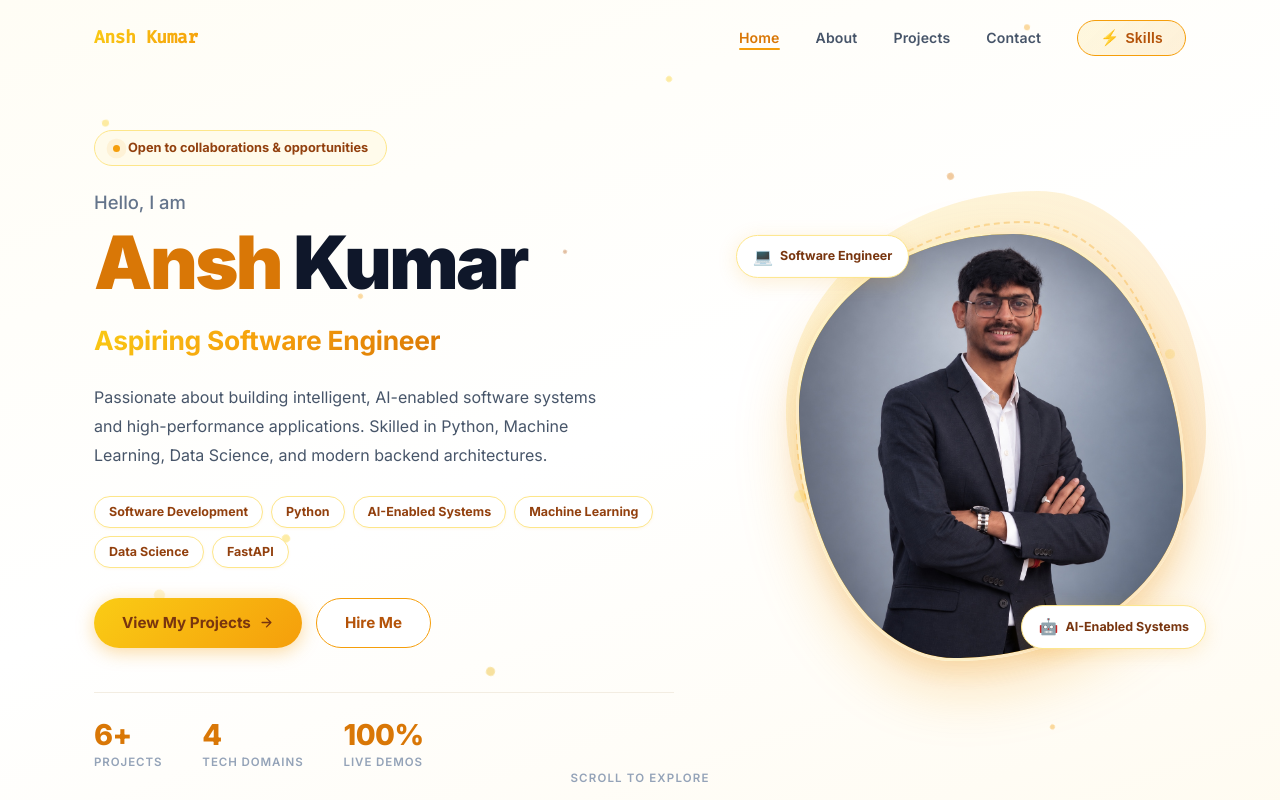
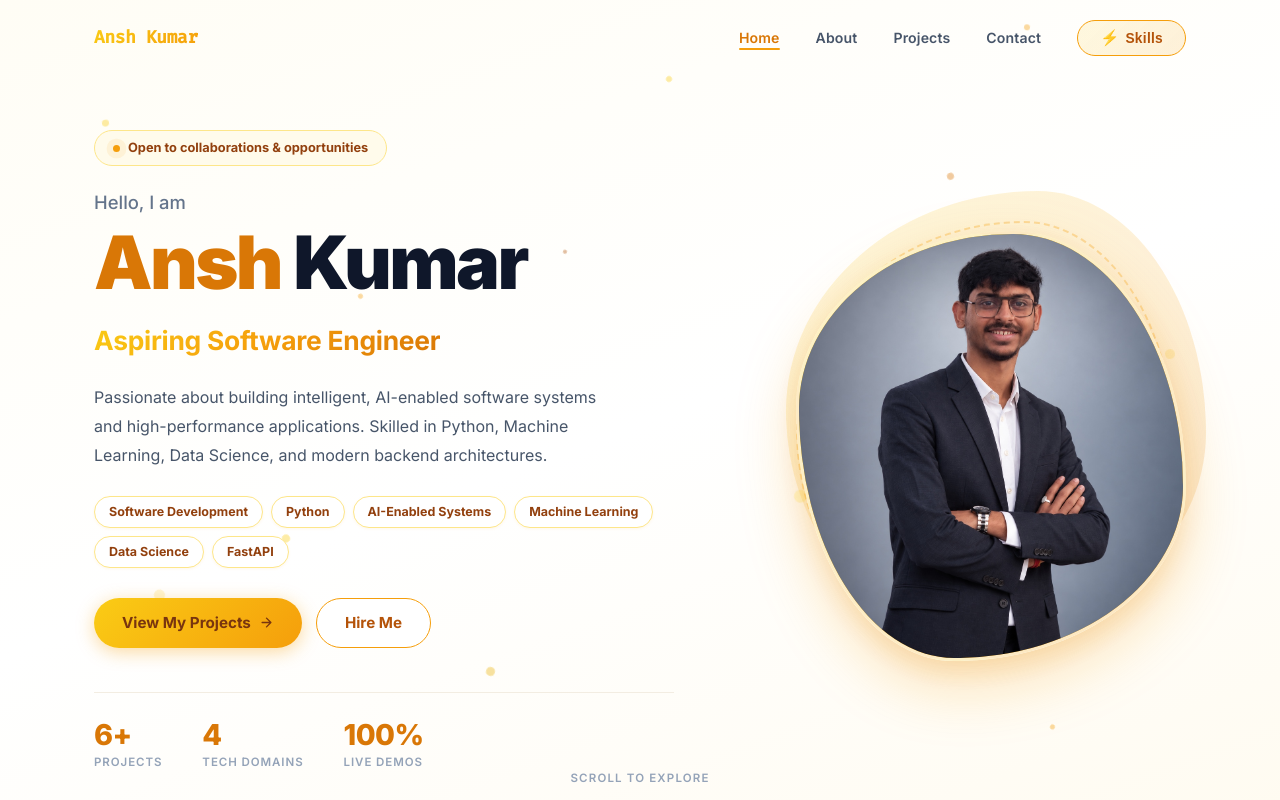
Before and after one commit to Ansh5922/My-Portfolio, a React (Create React App) app: page / in a window 1280 px wide. Shown: the top 800 px of the page. Built offline with nearby package versions, Linux system fonts and the light colour scheme; no server answers.

Commit message:
fix: removed floating badges

```diff
--- a/src/components/Hero.jsx
+++ b/src/components/Hero.jsx
@@ -92,15 +92,6 @@ export default function Hero() {
               className="hero__photo"
             />
           </div>
-          {/* Floating skill badge */}
-          <div className="hero__float-badge hero__float-badge--tl">
-            <span className="hero__float-icon">💻</span>
-            <span>Software Engineer</span>
-          </div>
-          <div className="hero__float-badge hero__float-badge--br">
-            <span className="hero__float-icon">🤖</span>
-            <span>AI-Enabled Systems</span>
-          </div>
         </div>
       </div>
 
```
